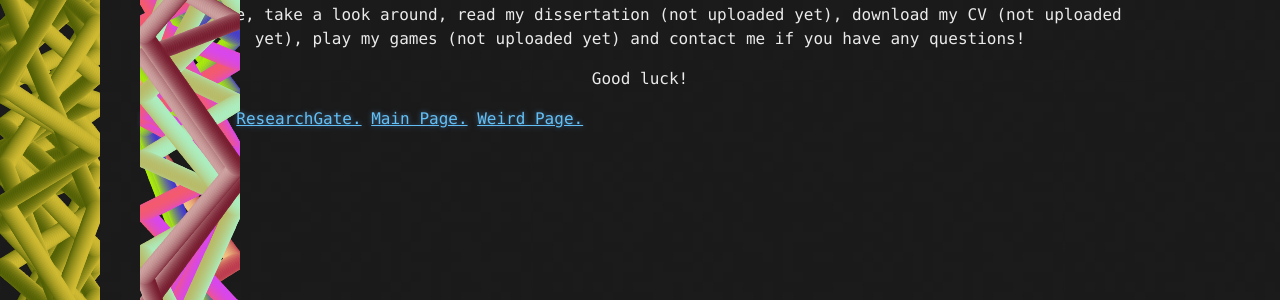
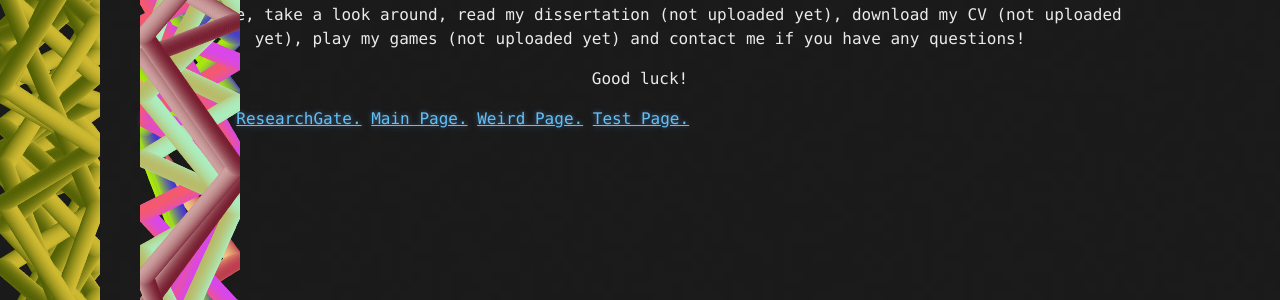
Before and after one commit to lukasgolino/lukasgolino.github.io, a Jekyll site: the page built from index1.md, in a window 1280 px wide. Shown: the part 451-751 px from the top of the page. Built offline with Jekyll 4.4.1, drawn with Linux system fonts in a browser that asks for light colours; our own code applies the rules of GitHub Pages for plain Markdown files.

Commit message:
Update index1.md

```diff
--- a/index1.md
+++ b/index1.md
@@ -57,3 +57,4 @@
 [ResearchGate.](https://www.researchgate.net/profile/Lukas_Golino)
 [Main Page.](./mainpage.html)
 [Weird Page.](./index1.html)
+[Test Page.](./testpage.html)
```
